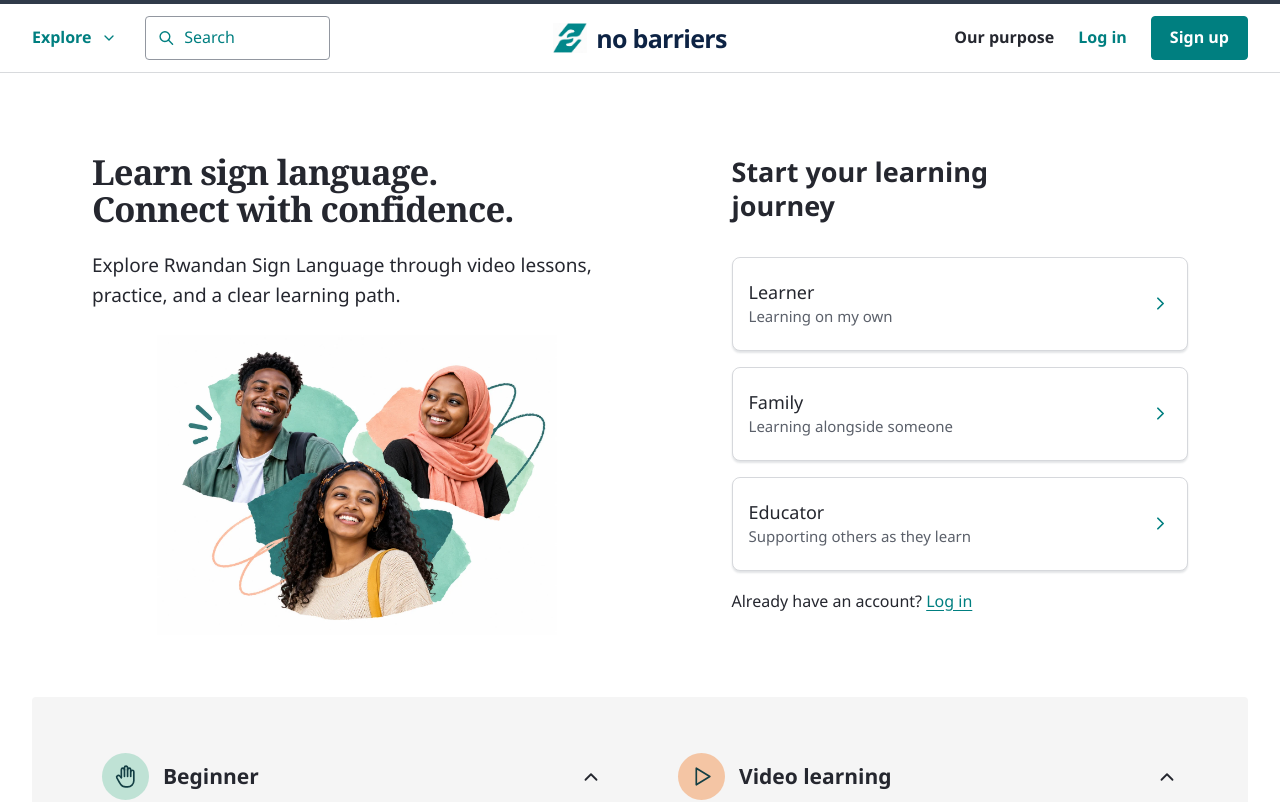
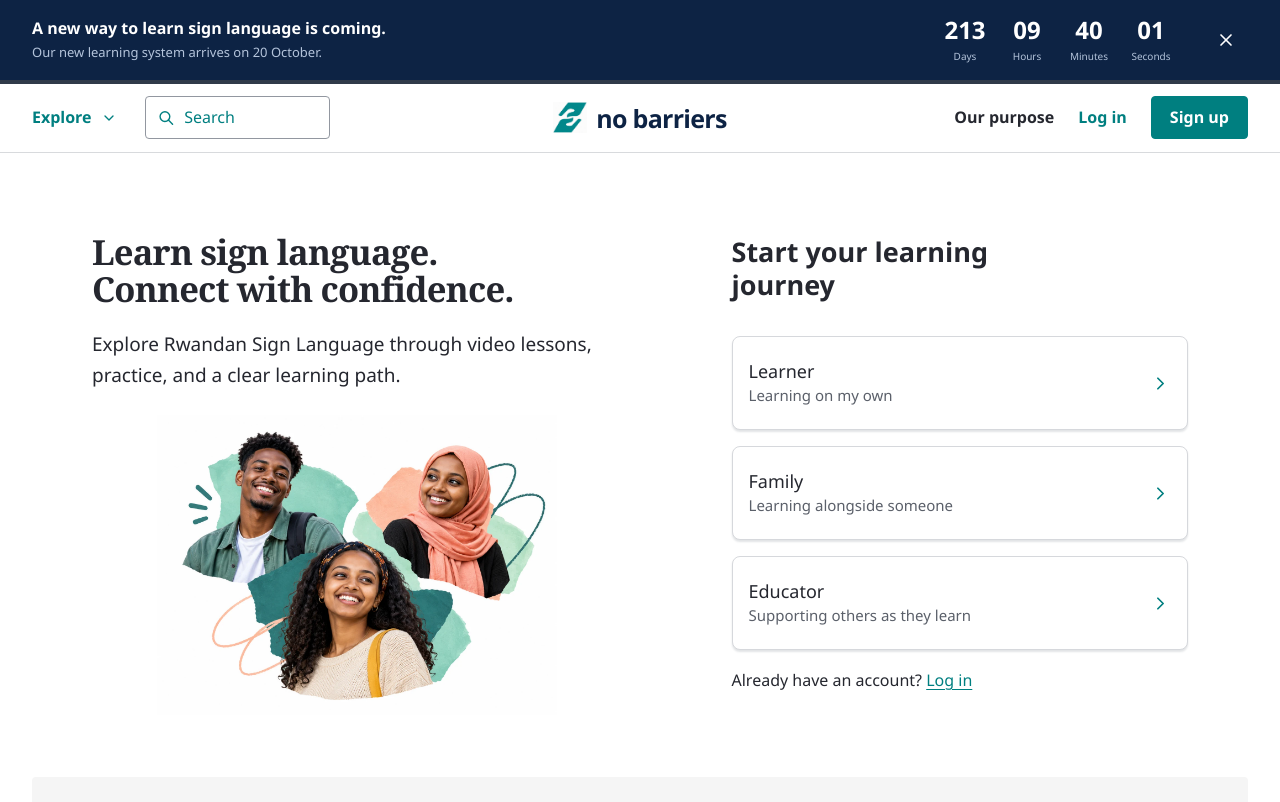
Before and after one commit to assapkibasha/no-barriers, a Next.js app in the folder frontend/: page / in a window 1280 px wide. Shown: the top 802 px of the page. Built offline with nearby package versions, Linux system fonts and the light colour scheme; no server answers.

Commit message:
Add dismissible seven-day learning launch countdown

```diff
--- /dev/null
+++ b/frontend/app/LaunchCountdown.tsx
@@ -0,0 +1,44 @@
+"use client";
+
+import { useEffect, useState } from "react";
+import { IconX } from "@tabler/icons-react";
+import styles from "./landing.module.css";
+
+// One shared deadline for every visitor; the countdown never resets on refresh.
+const launchDate = new Date("2026-10-20T00:00:00+02:00").getTime();
+const dismissalKey = "no-barriers-launch-2026-10-20";
+
+export default function LaunchCountdown() {
+  const [remaining, setRemaining] = useState<number | null>(null);
+  const [dismissed, setDismissed] = useState(false);
+
+  useEffect(() => {
+    try { setDismissed(localStorage.getItem(dismissalKey) === "dismissed"); } catch {}
+    const update = () => setRemaining(Math.max(0, launchDate - Date.now()));
+    update();
+    const timer = window.setInterval(update, 1000);
+    return () => window.clearInterval(timer);
+  }, []);
+
+  if (dismissed || remaining === 0) return null;
+  const seconds = Math.floor((remaining ?? 7 * 86400000) / 1000);
+  const values = [
+    ["Days", Math.floor(seconds / 86400)],
+    ["Hours", Math.floor(seconds / 3600) % 24],
+    ["Minutes", Math.floor(seconds / 60) % 60],
+    ["Seconds", seconds % 60],
+  ] as const;
+
+  const dismiss = () => {
+    setDismissed(true);
+    try { localStorage.setItem(dismissalKey, "dismissed"); } catch {}
+  };
+
+  return <aside className={styles.launchBanner} aria-label="New learning system launch">
+    <div className={styles.launchInner}>
+      <div className={styles.launchCopy}><strong>A new way to learn sign language is coming.</strong><span>Our new learning system arrives on 20 October.</span></div>
+      <div className={styles.launchTimer} role="timer" aria-label="Time until the new learning system launches">{values.map(([label, value]) => <div key={label}><strong>{String(value).padStart(2, "0")}</strong><span>{label}</span></div>)}</div>
+      <button className={styles.launchClose} onClick={dismiss} aria-label="Dismiss launch countdown"><IconX size={20} /></button>
+    </div>
+  </aside>;
+}
--- a/frontend/app/PublicWebsite.tsx
+++ b/frontend/app/PublicWebsite.tsx
@@ -1,6 +1,7 @@
 "use client";
 
 import Image from "next/image";
+import LaunchCountdown from "./LaunchCountdown";
 import { FormEvent, useRef, useState } from "react";
 import { IconArrowUpRight, IconAward, IconBook, IconChartBar, IconChevronDown, IconChevronRight, IconHandStop, IconMenu2, IconPlayerPlay, IconRoute, IconSearch, IconX } from "@tabler/icons-react";
 import styles from "./landing.module.css";
@@ -38,6 +39,7 @@ export default function LandingPage() {
   const openProgram = (title: string, body: string) => showDetail({ title, body, learning: true });
 
   return <div className={styles.page}>
+    <LaunchCountdown />
     <a className={styles.skipLink} href="#main-content">Skip to content</a>
     <header className={styles.header}>
       <nav className={styles.nav} aria-label="Main navigation">
--- a/frontend/app/landing.module.css
+++ b/frontend/app/landing.module.css
@@ -1,3 +1,16 @@
+.launchBanner { background: var(--navy); color: #fff; }
+.launchInner { width: min(1216px, calc(100% - 64px)); margin: auto; display: flex; align-items: center; gap: 32px; padding: 16px 0; }
+.launchCopy { flex: 1; }
+.launchCopy strong,.launchCopy span { display: block; }
+.launchCopy strong { font-size: 16px; line-height: 1.4; font-weight: 650; }
+.launchCopy span { margin-top: 3px; color: #b4c4db; font-size: 13px; }
+.launchTimer { display: flex; gap: 20px; }
+.launchTimer div { text-align: center; min-width: 42px; }
+.launchTimer strong { display: block; font-size: 24px; line-height: 1.15; font-variant-numeric: tabular-nums; }
+.launchTimer span { display: block; color: #b4c4db; font-size: 10px; margin-top: 4px; }
+.page .launchClose { flex: 0 0 44px; height: 44px; display: grid; place-items: center; border: 0; background: transparent; color: #fff; border-radius: 8px; cursor: pointer; }
+.launchClose:hover { background: #ffffff18; }
+@media(max-width:767px) { .launchInner { width: calc(100% - 40px); position: relative; flex-wrap: wrap; gap: 12px; padding: 14px 0; }.launchCopy { flex-basis: 100%; padding-right: 40px; }.launchCopy strong { font-size: 14px; }.launchCopy span { font-size: 12px; }.launchTimer { gap: 18px; }.launchTimer strong { font-size: 22px; }.page .launchClose { position: absolute; top: 8px; right: -8px; width: 44px; } }
 .page {
   --brand-accent: #007f80;
   --brand-accent-hover: #006769;
```
